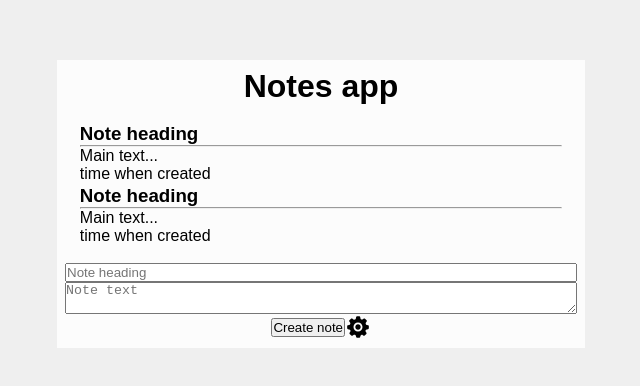
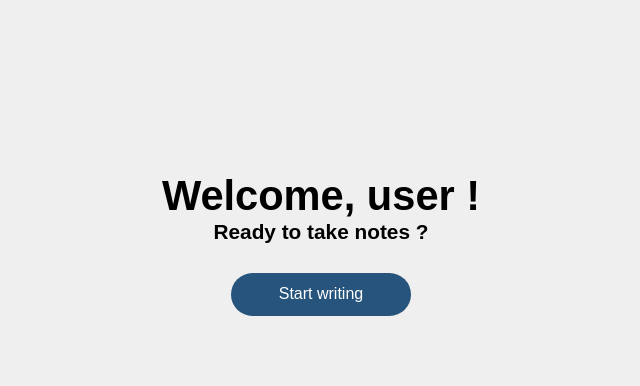
Before and after one commit to its-vitya001/maker-time, a plain HTML site: page index.html in a window 1280 px wide. Shown: the part 156-542 px from the top of the page, without its empty margins (319-959 px from the left). Drawn offline with nearby package versions, Linux system fonts and the light colour scheme.

Commit message:
start recreating project

```diff
--- a/index.html
+++ b/index.html
@@ -8,63 +8,19 @@
     <title>Maker time | Note app</title>
 </head>
 <body>
-    <div class="app__container">
-        <h1>Notes app</h1>
-        <div class="notes__container">
-            <table>
+    <div class="wrapper">
+        <div id="welcome-screen">
+            <div class="heading-text">
+                <h1>Welcome, user !</h1>
+                <h4>Ready to take notes ?</h4>
+            </div>
+            <button id="welcome-screen-start-btn">Start writing</button>
+        </div>
+        <main id="app">
+            <h1>Note app</h1>
+        </main>
 
-                <tr>
-                    <td>
-                        <h3>Note heading</h3>
-                        <hr>
-                        <p>Main text...</p>
-                        <p>time when created</p>
-                    </td>
-                </tr>
-
-                <tr>
-                    <td>
-                        <h3>Note heading</h3>
-                        <hr>
-                        <p>Main text...</p>
-                        <p>time when created</p>
-                    </td>
-                </tr>
-
-            </table>
-        </div>
-
-        <div class="field__container">
-
-            <div class="note-content__container">
-                <input type="text" id="" placeholder="Note heading">
-                <textarea type="text" id="" placeholder="Note text"></textarea>
-            </div>
-
-            <div class="buttons__container">
-                <button>Create note</button>
-                <img src="./assets/settings.svg" id="settings-icon" alt="*settings*">
-            </div>
-
-            <!-- <div class="filed__mode-container"> <== settings menu feature
-                <label for="mode">Mode:</label>
-                <select name="mode">
-                    <option>Removing</option>
-                    <option>Archiving</option>
-                </select>
-            </div> -->
-
-        </div>
     </div>
     <script src="./script.js"></script>
 </body>
 </html>
-
-<!-- rules:
-
-
-notes ui > field ui
-
-
-
--->
--- a/script.js
+++ b/script.js
@@ -1,11 +1,29 @@
+$("#app").hide();
+
+let isFirstVisit = !Boolean(localStorage.getItem("isFirstVisit"));
+console.log(isFirstVisit);
+
+if (!isFirstVisit) {
+    $("#welcome-screen").hide();
+}
+
 $(document).ready(() => {
-    let isSettingsOpen = false;
-    $("#settings-icon").click(() => {
-        isSettingsOpen = !isSettingsOpen;
-        if (isSettingsOpen) {
-           $("#settings-icon").animate({transform: "rotate(360deg)"}, 200, ()=>{})
-        } else {
-            $("#settings-icon").animate({transform: "rotate(360deg)"}, 200, ()=>{})
-        }
-    })
-})
+    if (isFirstVisit) {
+        $("#welcome-screen-start-btn").click(() => {
+            localStorage.setItem("isFirstVisit", "false");
+            $("#welcome-screen").animate({opacity: 0}, 100, () => {
+                $("#welcome-screen").hide();
+
+                setTimeout(() => {
+                    $("#app").show(() => {
+                        $("#app").animate({opacity: 1}, 100, ()=>{});
+                    });
+                }, 50);
+            })
+        })
+    } else {
+        $("#app").show(() => {
+            $("#app").animate({opacity: 1}, 200, ()=>{});
+        });
+    }
+});
--- a/style.css
+++ b/style.css
@@ -1,6 +1,10 @@
 * {
     margin: 0;
     padding: 0;
+}
+
+:root {
+    --primary-blue: #26547C;
 }
 
 body {
@@ -9,47 +13,29 @@ body {
     display: flex;
     justify-content: center;
     align-items: center;
+    flex-direction: column;
 
     background: #efefef;
 }
 
-.app__container {
-    margin-top: -10vh;
+/* -- welcome screen -- */
+
+#welcome-screen {
     text-align: center;
-    display: flex;
-    flex-direction: column;
-    justify-content: center;
-    width: 40vw;
-
-    background: #FCFCFC;
-    padding: .5em;
-
-    gap: 1em;
+    font-size: 1.3rem;
 }
 
-.app__container .notes__container {
-    display: flex;
-    flex-direction: column;
-    margin: 0 auto;
-    text-align: left;
-
-    gap: 1em;
-    width: 95%;
+#welcome-screen button#welcome-screen-start-btn {
+    background-color: var(--primary-blue);
+    color: white;
+    padding: .8em 3em;
+    border-radius: 999px;
+    border: none;
+    cursor: pointer;
+    margin-top: 1.8em;
+    font-size: 1rem;
 }
 
-.app__container .field__container .note-content__container {
-    display: flex;
-    justify-content: center;
-    flex-direction: column;
+#app {
+    opacity: 0;
 }
-
-.app__container .field__container .buttons__container {
-    display: flex;
-    align-items: center;
-    justify-content: center;
-}
-
-.app__container .field__container .buttons__container img#settings-icon {
-    width: 5%;
-    cursor: pointer;
-}
```
Also changed, not shown: 2 other files.
